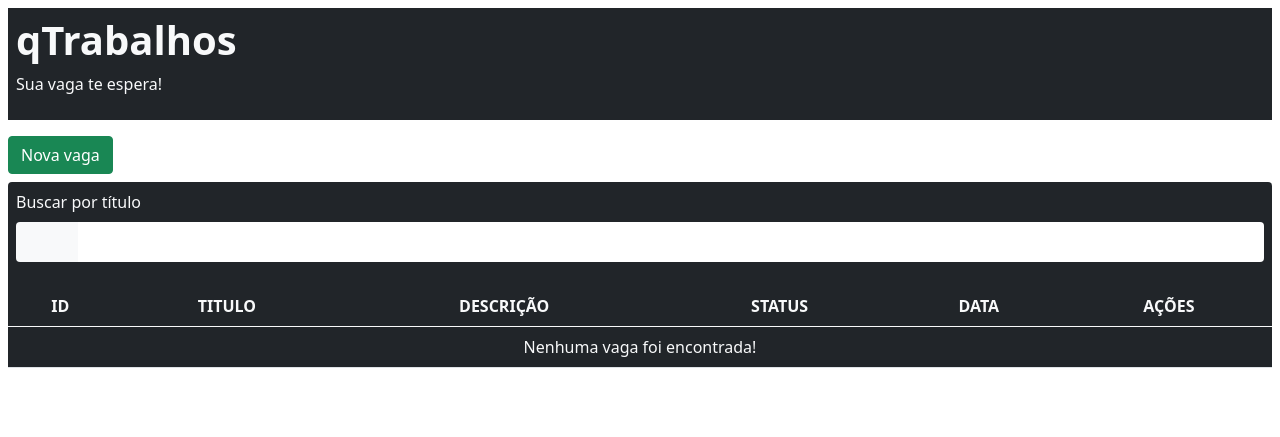
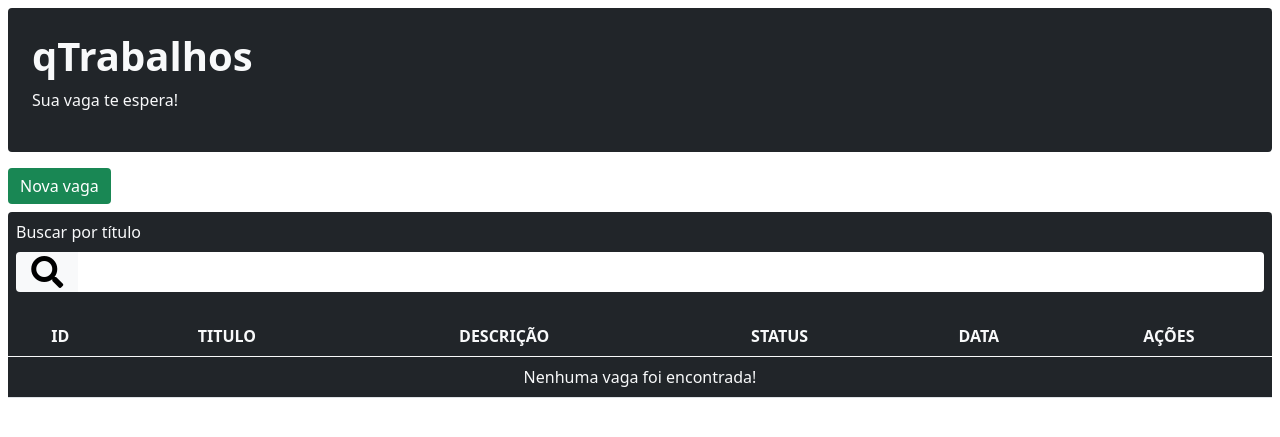
Before and after one commit to nicolsam/PHP-CRUD, a PHP site: page / in a window 1280 px wide. Shown: the top 437 px of the page. Run offline with PHP 8.4, Linux system fonts and the light colour scheme; data that the repository does not hold is empty.

Commit message:
Adicionada estilização do elemento de pesquisa

```diff
--- a/includes/header.php
+++ b/includes/header.php
@@ -7,11 +7,15 @@
     <!-- Bootstrap CSS -->
     <link href="https://cdn.jsdelivr.net/npm/bootstrap@5.1.0/dist/css/bootstrap.min.css" rel="stylesheet" integrity="sha384-KyZXEAg3QhqLMpG8r+8fhAXLRk2vvoC2f3B09zVXn8CA5QIVfZOJ3BCsw2P0p/We" crossorigin="anonymous">
 
+    <!-- Fontawesome --->
+    <link href="https://cdnjs.cloudflare.com/ajax/libs/font-awesome/5.15.2/css/all.min.css" rel="stylesheet">
+
+    <link rel="stylesheet" href="includes/styles/borderless.css">
     <title>qTrabalhos</title>
   </head>
   <body>
     <div class="p-2">
-      <header class="bg-dark text-light p-2">
+      <header class="bg-dark text-light p-4 rounded">
         <h1 class="fw-bold">qTrabalhos</h1>
         <p>Sua vaga te espera!</p>
       </header>
--- /dev/null
+++ b/includes/styles/borderless.css
@@ -0,0 +1,5 @@
+button, button:focus, button:active, input:focus, input {
+    box-shadow: none !important;
+    border-color: none !important;
+    border: none !important;
+}
```
